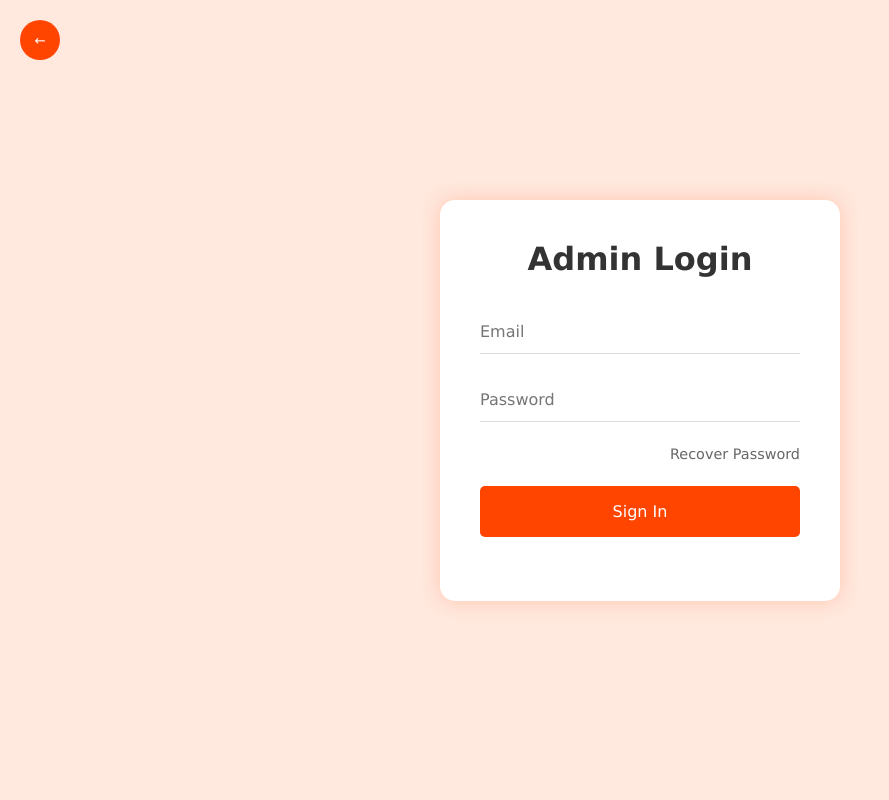
After one commit to JohnLoydWasquin/SmartRestaurantOrderingandInventorySystemAutomateOrdersandTrackInventoryinReal-Time, a PHP site: page /ADMIN/adminLogin.php in a window 1280 px wide. The commit adds this page. Shown: the whole page, without its empty margins (0-889 px from the left). Run offline with PHP 8.4, Linux system fonts and the light colour scheme.

Commit message:
adminLogin/100%UsersProfile

```diff
--- /dev/null
+++ b/ADMIN/adminLogin.php
@@ -0,0 +1,30 @@
+<!DOCTYPE html>
+<html lang="en">
+<head>
+    <meta charset="UTF-8">
+    <meta name="viewport" content="width=device-width, initial-scale=1.0">
+    <link rel="stylesheet" type="text/css" href="../MAIN/style.css">
+    <title>Administrator</title>
+</head>
+<body>
+    <button class="back-button">←</button>
+
+    <div class="login-container">
+        <h1>Admin Login</h1>
+
+        <form>
+            <div class="input-group">
+                <input type="email" placeholder="Email" required>
+            </div>
+
+            <div class="input-group">
+                <input type="password" placeholder="Password" required>
+            </div>
+
+            <a href="#" class="recover-link">Recover Password</a>
+
+            <button type="submit" class="sign-in-btn">Sign In</button>
+        </form>
+    </div>
+</body>
+</html>
--- a/LOGIN/login.php
+++ b/LOGIN/login.php
@@ -54,6 +54,7 @@ class User {
             $_SESSION['lastName'] = $row['lastName'];
             $_SESSION['fullName'] = $row['firstName'] . ' ' . $row['lastName']; // Combine first and last name
             $_SESSION['user_id'] = $row['user_id'];
+            $_SESSION['PhoneNumber'] = $row['PhoneNumber'];
             $_SESSION['profilePicture'] = !empty($row['profile_picture']) ? $row['profile_picture'] : 'websiteImage/default.png'; // Set a default if none exists // Assuming 'user_id' is the user ID column
             return true; // Login successful
         } else {
--- a/MAIN/style.css
+++ b/MAIN/style.css
@@ -1241,24 +1241,21 @@ footer a {
     background-color: #888;
 }
 
-/* Profile Picture Selection with Border */
 .image-picker img {
-    border: 2px solid transparent; /* Default border */
+    border: 2px solid transparent;
     cursor: pointer;
-    transition: transform 0.3s; /* Optional smooth transition for scaling */
-}
-
-/* Style for the selected image */
+    transition: transform 0.3s;
+}
+
 .image-picker img.selected {
-    border: 3px solid #007BFF; /* Blue border for selected image */
-    transform: scale(1.1); /* Optional: Slight enlargement for selected image */
+    border: 3px solid #007BFF;
+    transform: scale(1.1);
     border: inline-block;
 }
 
-/* Optional: Hover effect to make the image slightly larger */
 .image-picker img:hover {
     transform: scale(1.1);
-    border: 3px flex #007BFF; /* Blue border for hover */
+    border: 3px flex #007BFF;
 }
 
 /*--------------USERS PROFILE CSS---------------*/
@@ -1447,3 +1444,192 @@ body{
         margin-top: 10px;
     }
 }
+
+/* Main container */
+#orderHistory {
+    background-color: #fff;
+    border-radius: 10px;
+    box-shadow: 0 4px 8px rgba(0, 0, 0, 0.1);
+    padding: 20px;
+    margin-top: 20px;
+}
+
+/* Header Styling */
+#orderHistory h3 {
+    font-size: 24px;
+    color: #e04e24; /* Matches your theme's orange color */
+    font-weight: bold;
+    display: flex;
+    align-items: center;
+    gap: 8px;
+}
+
+#orderHistory h3 i {
+    font-size: 28px;
+}
+
+/* Order List */
+.order-list {
+    margin-top: 15px;
+}
+
+/* Individual Order Card */
+.order-card {
+    background-color: #ffe9e0; /* Light peach background matching your theme */
+    border-radius: 8px;
+    padding: 15px;
+    margin-bottom: 15px;
+    transition: transform 0.2s ease, box-shadow 0.2s ease;
+    box-shadow: 0 2px 4px rgba(0, 0, 0, 0.1);
+}
+
+.order-card:hover {
+    transform: translateY(-5px);
+    box-shadow: 0 6px 12px rgba(0, 0, 0, 0.15);
+}
+
+/* Order Header */
+.order-header h4 {
+    font-size: 20px;
+    color: #333;
+    margin-bottom: 10px;
+}
+
+/* Order Details */
+.order-details p {
+    font-size: 14px;
+    color: #555;
+    display: flex;
+    align-items: center;
+    gap: 8px;
+    margin: 5px 0;
+}
+
+.order-details i {
+    color: #e04e24;
+    font-size: 18px;
+}
+
+/* No Orders Message */
+.no-orders {
+    text-align: center;
+    color: #777;
+    font-size: 16px;
+    margin-top: 20px;
+}
+
+/* Responsive Design */
+@media (max-width: 768px) {
+    #orderHistory {
+        padding: 15px;
+    }
+
+    .order-card {
+        padding: 10px;
+    }
+
+    #orderHistory h3 {
+        font-size: 20px;
+    }
+
+    .order-details p {
+        font-size: 13px;
+    }
+}
+
+/*--------------ADMINISTRATOR CSS---------------*/
+
+body {
+    font-family: Arial, sans-serif;
+    background-color: #ffe8dd;
+    display: flex;
+    justify-content: center;
+    align-items: center;
+    height: 100vh;
+    margin: 0;
+}
+
+.back-button {
+    position: fixed;
+    top: 20px;
+    left: 20px;
+    background-color: #ff4500;
+    color: white;
+    border: none;
+    border-radius: 50%;
+    width: 40px;
+    height: 40px;
+    cursor: pointer;
+    display: flex;
+    align-items: center;
+    justify-content: center;
+}
+
+.login-container {
+    background-color: white;
+    padding: 2.5rem;
+    border-radius: 15px;
+    box-shadow: 0 0 20px rgba(255, 69, 0, 0.2);
+    width: 100%;
+    max-width: 400px;
+    text-align: center;
+}
+
+h1 {
+    color: #333;
+    margin-bottom: 2rem;
+    font-size: 2rem;
+}
+
+.input-group {
+    margin-bottom: 1.5rem;
+    text-align: left;
+}
+
+input {
+    width: 100%;
+    padding: 0.75rem 0;
+    border: none;
+    border-bottom: 1px solid #ddd;
+    outline: none;
+    font-size: 1rem;
+}
+
+.recover-link {
+    display: block;
+    text-align: right;
+    color: #666;
+    text-decoration: none;
+    margin-bottom: 1.5rem;
+    font-size: 0.9rem;
+}
+
+.sign-in-btn {
+    width: 100%;
+    padding: 1rem;
+    background-color: #ff4500;
+    color: white;
+    border: none;
+    border-radius: 5px;
+    cursor: pointer;
+    font-size: 1rem;
+    margin-bottom: 1.5rem;
+}
+
+.divider {
+    display: flex;
+    align-items: center;
+    margin: 1.5rem 0;
+    color: #666;
+}
+
+.divider::before,
+.divider::after {
+    content: "";
+    flex: 1;
+    border-bottom: 1px solid #ddd;
+}
+
+.divider span {
+    padding: 0 10px;
+}
```
Also changed, not shown: MAIN/about.php (+4 -4 lines), MAIN/profile.php (+29 -37 lines).
